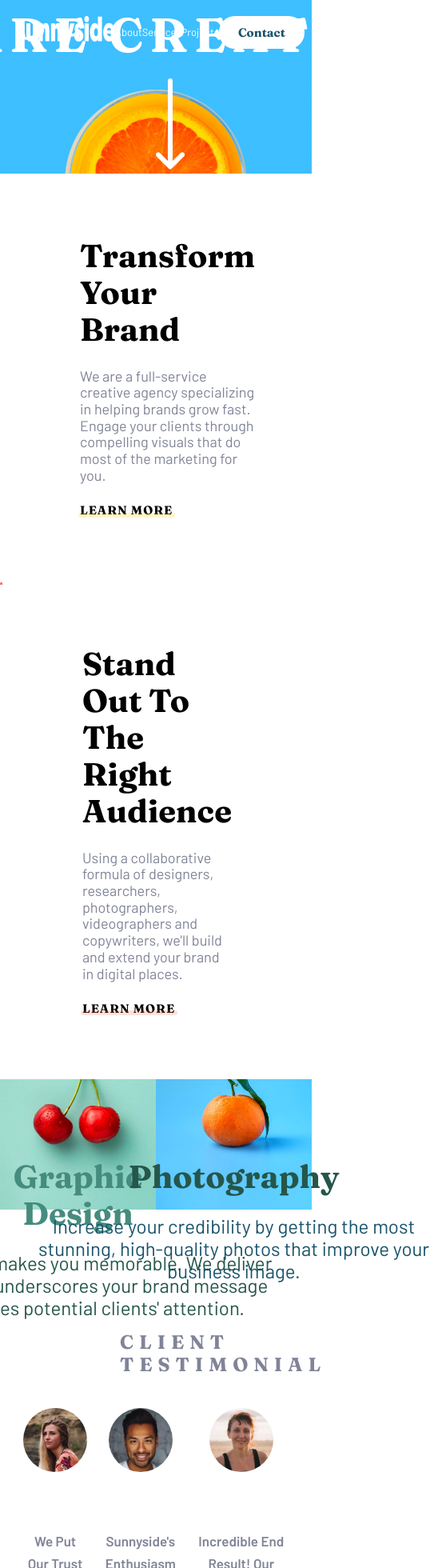
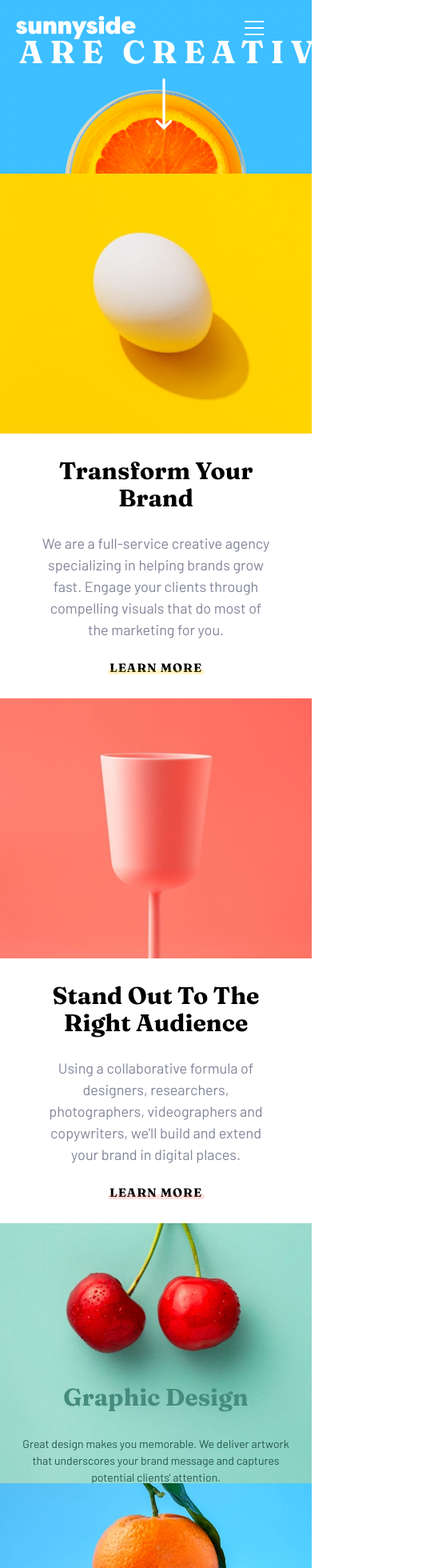
Before and after one commit to Fernando-uif/Sunnyside-agency-landing-page, a React (Vite) app: page / in a window 390 px wide. Shown: the top 1960 px of the page at 80% size, 543 px wide, since content can reach past the window. Built offline with nearby package versions, Linux system fonts and the light colour scheme.

Commit message:
Add the responsive, tablet, laptop

```diff
--- a/src/components/Content.jsx
+++ b/src/components/Content.jsx
@@ -6,7 +6,7 @@ export const Content = () => {
   return (
     <main className="content">
       <div className="content__item">
-        <div className="content__item-text">
+        <div className="content__item-text content__item-1">
           <div className="content__title">transform your brand</div>
           <div className="content__description">
             We are a full-service creative agency specializing in helping brands
@@ -32,7 +32,7 @@ export const Content = () => {
             className="content__img"
           />
         </div>
-        <div className="content__item-text">
+        <div className="content__item-text content__item-2">
           <div className="content__title">stand out to the right audience</div>
           <div className="content__description">
             Using a collaborative formula of designers, researchers,
--- a/src/components/NavBar.jsx
+++ b/src/components/NavBar.jsx
@@ -1,18 +1,25 @@
-import React from "react";
+import { useEffect, useState } from "react";
 import { getImageUrl } from "../helpers/getImage";
 import "../sass/layout/navBar.scss";
+import { NavBarResponsive } from "./NavBarResponsive";
+import { NavBarText } from "./NavBarText";
 
 export const NavBar = () => {
+  // width of the screeen
+  const [width, setWidth] = useState(window.innerWidth);
+  useEffect(() => {
+    window.addEventListener("resize", () => setWidth(window.innerWidth));
+  }, []);
+
   return (
     <>
       <nav className="navBar">
-        <img className="navBar__logo" src={getImageUrl("logos/logo.svg")} alt="logo.svg" />
-        <div className="navBar__items">
-          <div className="navBar__item navBar__item-1">about</div>
-          <div className="navBar__item navBar__item-2">services</div>
-          <div className="navBar__item navBar__item-3">projects</div>
-          <div className="navBar__item navBar__item-4">contact</div>
-        </div>
+        <img
+          className="navBar__logo"
+          src={getImageUrl("logos/logo.svg")}
+          alt="logo.svg"
+        />
+        {width > 770 ? <NavBarText /> : <NavBarResponsive />}
       </nav>
     </>
   );
--- /dev/null
+++ b/src/components/NavBarResponsive.jsx
@@ -0,0 +1,13 @@
+import React from "react";
+import { getImageUrl } from "../helpers/getImage";
+
+export const NavBarResponsive = () => {
+  return (
+    <div className="navBar__icon">
+      <img
+        src={getImageUrl("icon/icon-hamburger.svg")}
+        alt="icon-hamburger.svg"
+      />
+    </div>
+  );
+};
--- /dev/null
+++ b/src/components/NavBarText.jsx
@@ -0,0 +1,12 @@
+import React from "react";
+
+export const NavBarText = () => {
+  return (
+    <div className="navBar__items">
+      <div className="navBar__item navBar__item-1">about</div>
+      <div className="navBar__item navBar__item-2">services</div>
+      <div className="navBar__item navBar__item-3">projects</div>
+      <div className="navBar__item navBar__item-4">contact</div>
+    </div>
+  );
+};
--- a/src/sass/abstract/variables.scss
+++ b/src/sass/abstract/variables.scss
@@ -19,3 +19,11 @@ $White: hsl(0, 0%, 100%);
 // Typography
 $FontFamily: "Barlow", sans-serif;
 $FontFamily2: "Fraunces", serif;
+
+// Breakpoints
+$laptopL:1095px;
+$tabletL:769px;
+
+$tabletM:562px;
+
+$mobileL:426px;
--- a/src/sass/layout/content.scss
+++ b/src/sass/layout/content.scss
@@ -6,19 +6,46 @@
     display: grid;
     grid-template-columns: repeat(2, 1fr);
     position: relative;
+    @media screen and (max-width: $tabletL) {
+      display: flex;
+      flex-direction: column;
+    }
     &-imgContent {
       position: relative;
+      @media screen and (max-width: $laptopL) {
+        line-height: 0;
+      }
     }
     &-text {
       padding: 8rem 10rem;
       display: flex;
       flex-direction: column;
       justify-content: center;
+      @media screen and (max-width: $laptopL) {
+        padding: 0rem 2rem;
+      }
+      @media screen and (max-width: $tabletL) {
+        text-align: center;
+        padding: 10rem;
+      }
+       @media screen and (max-width:$tabletM) {
+        padding: 3rem 5rem;
+
+      }
+    }
+    &-1 {
+       @media screen and (max-width: $tabletL) {
+        order: 2;
+
+      }
     }
   }
 
   &__title {
     @include titleCards;
+    @media screen and (max-width: $laptopL) {
+      font-size: 3rem;
+    }
   }
 
   &__description {
@@ -37,6 +64,9 @@
       align-items: center;
       flex-direction: column;
     }
+    @media screen and (max-width: $laptopL) {
+      line-height: 1.5;
+    }
   }
 
   &__info {
@@ -48,6 +78,9 @@
     position: relative;
     cursor: pointer;
     align-self: flex-start;
+    @media screen and (max-width: $tabletL) {
+      align-self: center;
+    }
   }
   &__info {
     &-red {
@@ -62,7 +95,7 @@
         opacity: 0.22;
         border-radius: 0.4rem;
       }
-      &:hover::after{
+      &:hover::after {
         opacity: 1;
         z-index: -1;
       }
@@ -78,9 +111,8 @@
         background-color: $Yellow;
         opacity: 0.22;
         border-radius: 0.4rem;
-
       }
-      &:hover::after{
+      &:hover::after {
         opacity: 1;
         z-index: -1;
       }
@@ -99,21 +131,35 @@
       @include titleCards {
         color: $DarkModerateCyan;
       }
+      @media screen and (max-width: $laptopL) {
+        font-size: 3rem;
+      }
     }
     &-title2 {
       @include titleCards {
         color: $DarkDesaturatedCyan;
+      }
+      @media screen and (max-width: $laptopL) {
+        font-size: 3rem;
       }
     }
     &-description1 {
       color: $DarkDesaturatedCyan;
       font-size: 2.4rem;
       width: 50rem;
+      @media screen and (max-width: $laptopL) {
+        width: 36rem;
+        font-size: 1.4rem;
+      }
     }
     &-description2 {
       color: $DarkBlue;
       font-size: 2.4rem;
       width: 50rem;
+      @media screen and (max-width: $laptopL) {
+        width: 36rem;
+        font-size: 1.4rem;
+      }
     }
   }
 }
--- a/src/sass/layout/header.scss
+++ b/src/sass/layout/header.scss
@@ -19,14 +19,26 @@
     position: absolute;
     text-align: center;
     text-transform: uppercase;
-    top: 20%;
+    top: 30%;
     transform: translate(-50%, 50%);
     width: 100rem;
+
+     @media screen and (max-width:$laptopL) {
+        font-size: 4rem;
+    }
   }
   &__arrowDown {
     position: absolute;
     top: calc(100% / 2.2);
     left: 50%;
     cursor: pointer;
+     @media screen and (max-width:$tabletM) {
+        left:48%;
+        width: 3rem;
+    }
+     @media screen and (max-width:$mobileL) {
+        width: 2rem;
+        left:50%;
+    }
   }
 }
--- a/src/sass/layout/navBar.scss
+++ b/src/sass/layout/navBar.scss
@@ -11,6 +11,9 @@
   &__logo {
     width: 20rem;
     cursor: pointer;
+    @media screen and (max-width: $tabletM) {
+      width: 15rem;
+    }
   }
 
   &__items {
@@ -23,6 +26,9 @@
     cursor: pointer;
     color: $White;
     font-size: 1.3rem;
+    @media screen and (max-width: $tabletL) {
+      display: none;
+    }
   }
 
   &__item {
@@ -34,11 +40,19 @@
       padding: 1.2rem 2.4rem;
       font-family: $FontFamily2;
       font-weight: 800;
-      transition:background .2s, color .2s linear;
+      transition: background 0.2s, color 0.2s linear;
       &:hover {
-        background-color:rgb(110,208,253);
-        color:$White;
+        background-color: rgb(110, 208, 253);
+        color: $White;
       }
     }
   }
+  &__icon {
+    @media screen and (max-width: $tabletL) {
+      display: block;
+      font-size: 2.5rem;
+      color: $White;
+      cursor: pointer;
+    }
+  }
 }
--- a/src/sass/layout/testimonial.scss
+++ b/src/sass/layout/testimonial.scss
@@ -1,21 +1,37 @@
-@import '../abstract/variables.scss';
+@import "../abstract/variables.scss";
 
 .testimonial {
   padding: 15rem;
-
+  @media screen and (max-width: $laptopL) {
+    padding: 5rem;
+  }
+   @media screen and (max-width:$mobileL) {
+      padding:5rem 0rem;
+  }
   &__container {
-
     display: flex;
     align-items: center;
     justify-content: center;
     margin-top: 4rem;
     gap: 2rem;
+    @media screen and (max-width: $tabletL) {
+      flex-direction: column;
+      justify-content: center;
+      align-items: center;
+      flex-wrap: wrap;
+    }
+     @media screen and (max-width:$mobileL) {
+      gap: 5rem;
+
+    }
   }
 
   &__img {
     text-align: center;
     margin-bottom: 7rem;
-
+ @media screen and (max-width:$mobileL) {
+    margin-bottom:4rem;
+}
     & img {
       border-radius: 50%;
       width: 8rem;
@@ -33,7 +49,6 @@
     font-size: 2.3rem;
     margin-bottom: 1rem;
     text-transform: capitalize;
-
   }
 
   &__role {
@@ -51,11 +66,14 @@
     line-height: 2.8rem;
     margin-bottom: 7rem;
     height: 11rem;
+     @media screen and (max-width:$mobileL) {
+        margin-bottom:4rem;
+    }
   }
 
   &__title {
     font-size: 2.4rem;
-        letter-spacing: .7rem;
+    letter-spacing: 0.7rem;
     margin-bottom: 2rem;
     color: $DarkGrayishBlue;
     text-transform: uppercase;
@@ -68,5 +86,8 @@
     width: 30rem;
 
     align-self: flex-start;
+    @media screen and (max-width: $laptopL) {
+      align-self: unset;
     }
   }
+}
```
Lines whose indentation alone changed are shown as unchanged.
